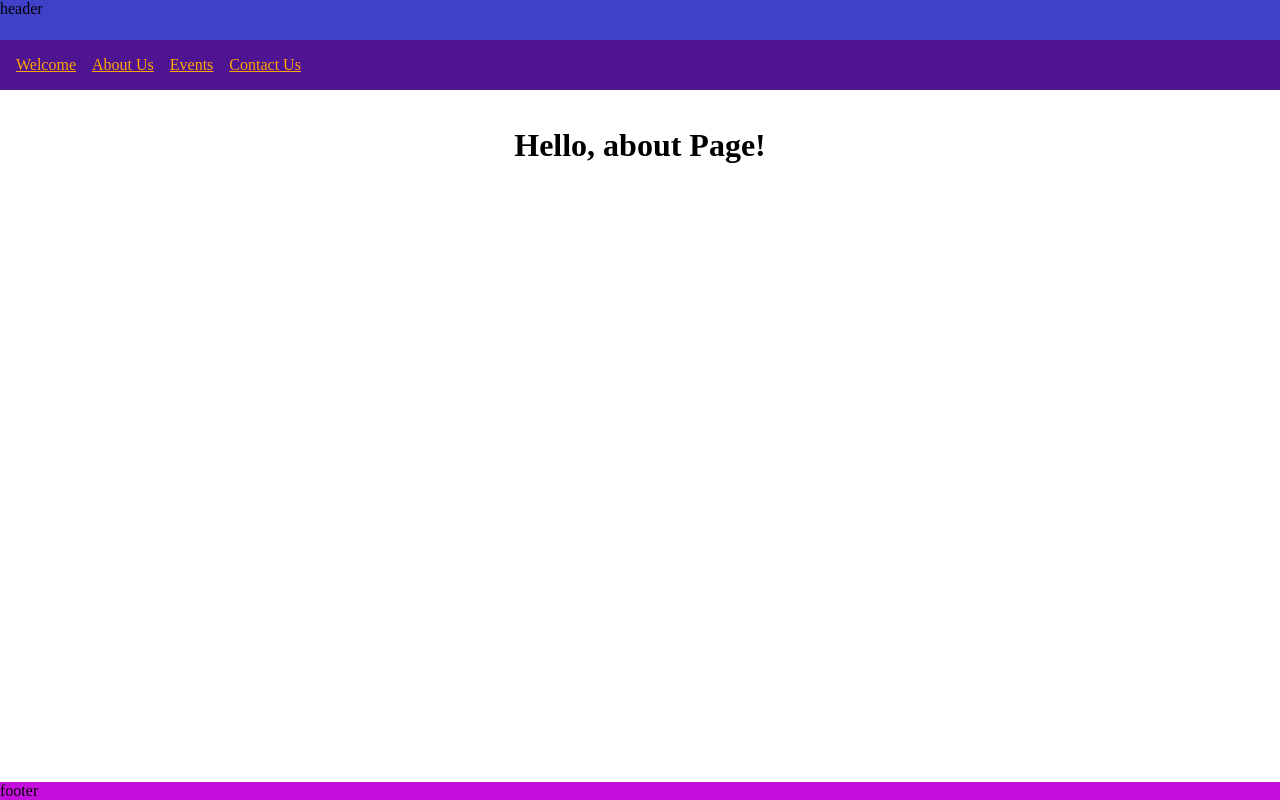
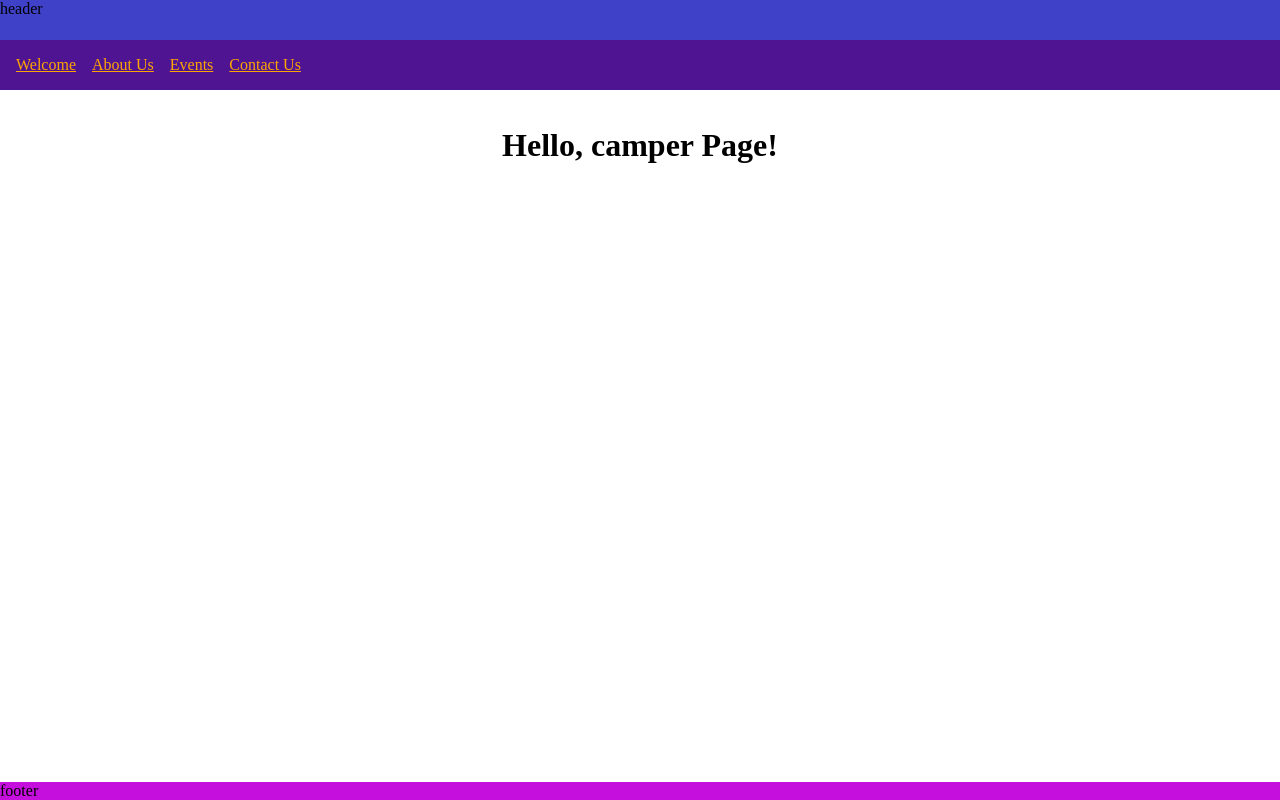
Before and after one commit to Swazimodo/campteepeepole, a Next.js app: page /camper in a window 1280 px wide. Built offline with nearby package versions, Linux system fonts and the light colour scheme.

Commit message:
fix: missed await error

```diff
--- a/src/app/[configPageId]/page.tsx
+++ b/src/app/[configPageId]/page.tsx
@@ -7,7 +7,8 @@ interface PageProps {
 }
 
 export default async function Page(props: PageProps) {
-  const config = useTabConfig((await props.params).configPageId)
+  const pageParams = await props.params
+  const config = useTabConfig(pageParams.configPageId)
   return <h1>Hello, {config.title} Page!</h1>
 }
 
--- a/src/app/camper/page.tsx
+++ b/src/app/camper/page.tsx
@@ -1,5 +1,5 @@
 const Page = () => {
-  return <h1>Hello, about Page!</h1>
+  return <h1>Hello, camper Page!</h1>
 }
 
 export default Page
```
